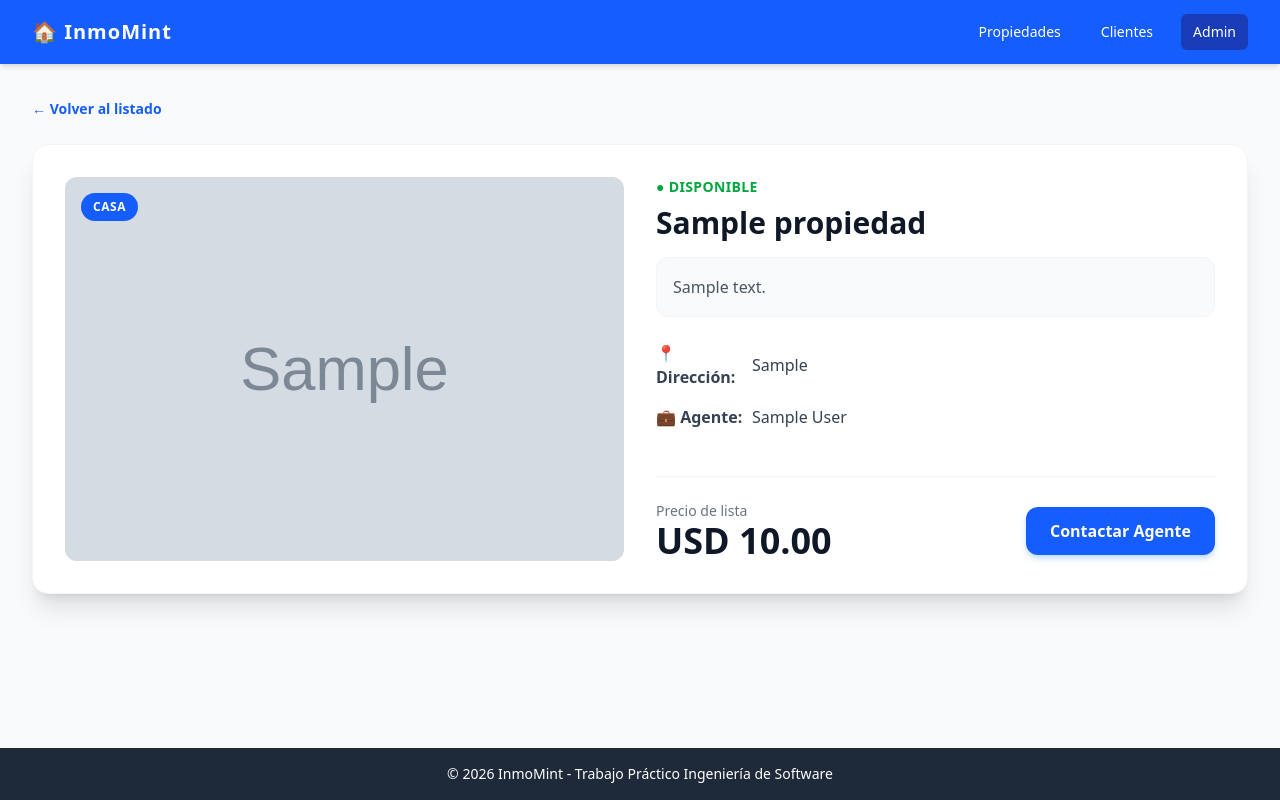
After one commit to fbressan-itec/tp1ev_ing, a Django app: page /propiedad/1/ in a window 1280 px wide. The commit adds this page. Run offline with Django 5.2, Linux system fonts and the light colour scheme; tables that the repository leaves empty hold one stand-in row (values such as "Sample post"); grey boxes marked "Sample" are stand-in pictures.

Commit message:
Creada detalle de propiedades, ruta, galeria de fotos en Ver Mas

```diff
--- a/inmobiliaria/urls.py
+++ b/inmobiliaria/urls.py
@@ -5,4 +5,5 @@ from . import views
 
 urlpatterns = [
     path('', views.lista_propiedades, name='lista_propiedades'),
+    path('propiedad/<int:pk>/', views.detalle_propiedad, name='detalle_propiedad'), #url de la propiedad por id/pk
 ]
--- a/inmobiliaria/views.py
+++ b/inmobiliaria/views.py
@@ -1,8 +1,16 @@
 from django.shortcuts import render
+from django.shortcuts import render, get_object_or_404
 from .models import Propiedad
 
+# lista de propiedades
 def lista_propiedades(request):
     # traer las propiedades de la bd
     propiedades = Propiedad.objects.all()
     # las paos al template inmobiliaria
     return render(request, 'inmobiliaria/lista.html', {'propiedades': propiedades})
+
+# "ver mas" detalles de cada propiedad
+def detalle_propiedad(request, pk):
+    # get o 404 por id/pk
+    propiedad = get_object_or_404(Propiedad, pk=pk)
+    return render(request, 'inmobiliaria/detalle.html', {'propiedad': propiedad})
--- /dev/null
+++ b/templates/inmobiliaria/detalle.html
@@ -0,0 +1,82 @@
+<!-- detalle de propiedades "ver mas" -->
+
+{% extends 'base.html' %}
+
+{% block title %}{{ propiedad.titulo }} - InmoMint{% endblock %}
+
+{% block content %}
+<div class="mb-6">
+    <a href="{% url 'lista_propiedades' %}" class="inline-flex items-center text-sm font-semibold text-blue-600 hover:text-blue-800">
+        ← Volver al listado
+    </a>
+</div>
+
+<div class="bg-white rounded-2xl shadow-xl overflow-hidden border border-gray-100 grid grid-cols-1 lg:grid-cols-2 gap-8 p-6 md:p-8">
+
+    <div class="flex flex-col gap-4">
+        <div class="rounded-xl overflow-hidden bg-gray-100 h-96 relative shadow-inner">
+            {% if propiedad.imagenes.all %}
+                <img src="{{ propiedad.imagenes.first.imagen.url }}" alt="{{ propiedad.titulo }}" class="w-full h-full object-cover" id="imagenPrincipal">
+            {% else %}
+                <div class="w-full h-full flex items-center justify-center text-gray-400">
+                    <span>📷 Sin foto disponible</span>
+                </div>
+            {% endif %}
+            <span class="absolute top-4 left-4 bg-blue-600 text-white text-xs font-bold px-3 py-1.5 rounded-full uppercase tracking-wider">
+                {{ propiedad.get_tipo_display }}
+            </span>
+        </div>
+
+        {% if propiedad.imagenes.count > 1 %}
+            <div class="grid grid-cols-4 gap-2">
+                {% for img in propiedad.imagenes.all %}
+                    <div class="h-20 bg-gray-100 rounded-lg overflow-hidden cursor-pointer border-2 hover:border-blue-500 transition-all border-transparent"
+                         onclick="document.getElementById('imagenPrincipal').src='{{ img.imagen.url }}'">
+                        <img src="{{ img.imagen.url }}" alt="Miniatura" class="w-full h-full object-cover">
+                    </div>
+                {% endfor %}
+            </div>
+        {% endif %}
+    </div>
+
+    <div class="flex flex-col justify-between">
+        <div>
+            <div class="text-sm font-bold text-green-600 uppercase tracking-wide mb-2">
+                ● {{ propiedad.get_estado_display }}
+            </div>
+            <h1 class="text-3xl font-black text-gray-900 mb-4">{{ propiedad.titulo }}</h1>
+
+            <p class="text-gray-600 leading-relaxed mb-6 bg-gray-50 p-4 rounded-xl border border-gray-100">
+                {{ propiedad.descripcion }}
+            </p>
+
+            <div class="space-y-4 mb-6">
+                <div class="flex items-center text-gray-700">
+                    <span class="font-bold w-24 block">📍 Dirección:</span>
+                    <span>{{ propiedad.direccion }}</span>
+                </div>
+                <div class="flex items-center text-gray-700">
+                    <span class="font-bold w-24 block">💼 Agente:</span>
+                    <span>
+                        {% if propiedad.agente %}
+                            {{ propiedad.agente.get_full_name|default:propiedad.agente.username }}
+                        {% else %}
+                            No asignado
+                        {% endif %}
+                    </span>
+                </div>
+            </div>
+        </div>
+
+        <div class="pt-6 border-t border-gray-100 flex flex-col sm:flex-row sm:items-center sm:justify-between gap-4">
+            <div>
+                <span class="text-sm text-gray-500 block font-medium">Precio de lista</span>
+                <span class="text-4xl font-black text-gray-900">USD {{ propiedad.precio }}</span>
+            </div>
+            <button class="bg-blue-600 hover:bg-blue-700 text-white font-bold px-6 py-3 rounded-xl transition-colors shadow-md shadow-blue-200">
+                Contactar Agente
+            </button>
+        </div>
+    </div>
+</div>
+{% endblock %}
--- a/templates/inmobiliaria/lista.html
+++ b/templates/inmobiliaria/lista.html
@@ -34,7 +34,7 @@
 
                 <div class="flex items-center justify-between pt-3 border-t border-gray-100">
                     <span class="text-2xl font-black text-gray-900">USD {{ propiedad.precio }}</span>
-                    <a href="#" class="inline-flex items-center text-sm font-semibold text-blue-600 hover:text-blue-800">
+                    <a href="{% url 'detalle_propiedad' propiedad.pk %}" class="inline-flex items-center text-sm font-semibold text-blue-600 hover:text-blue-800">
                         Ver detalle →
                     </a>
                 </div>
```
